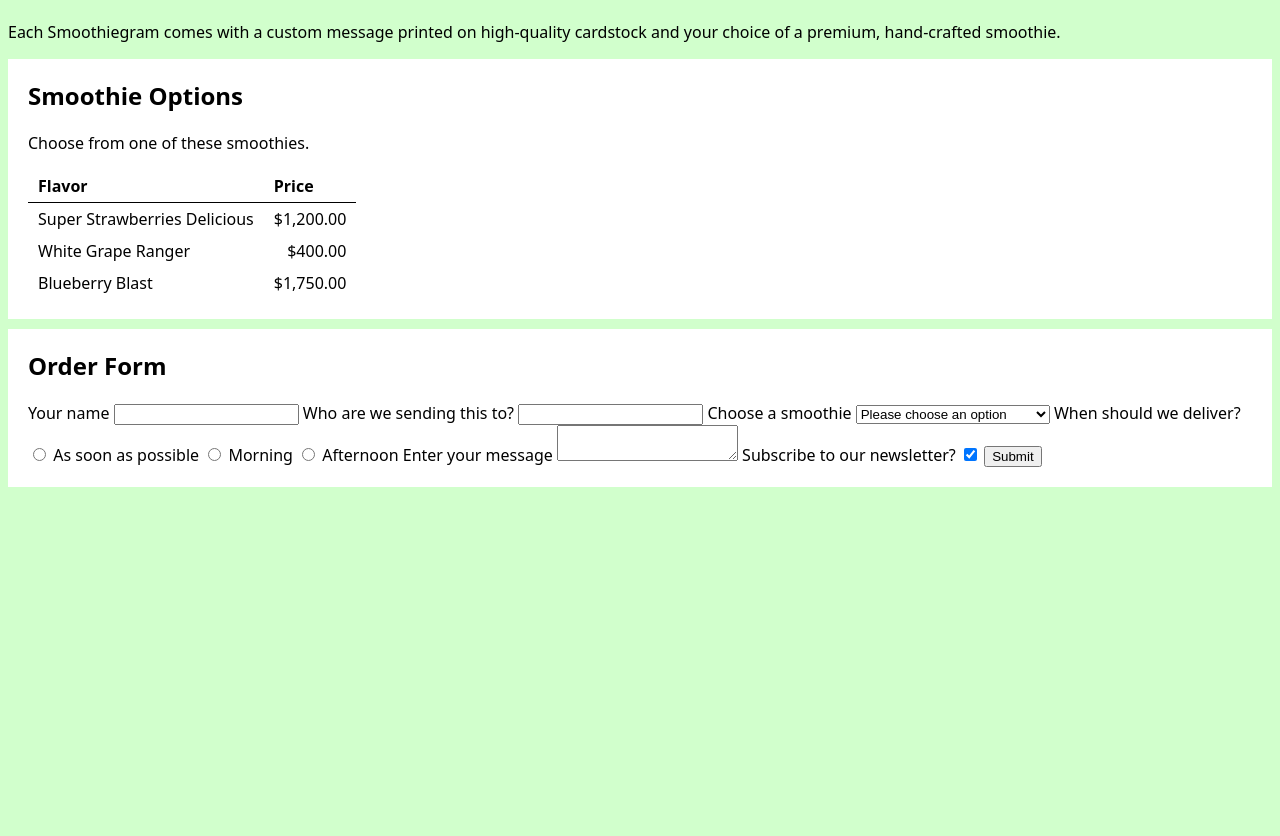
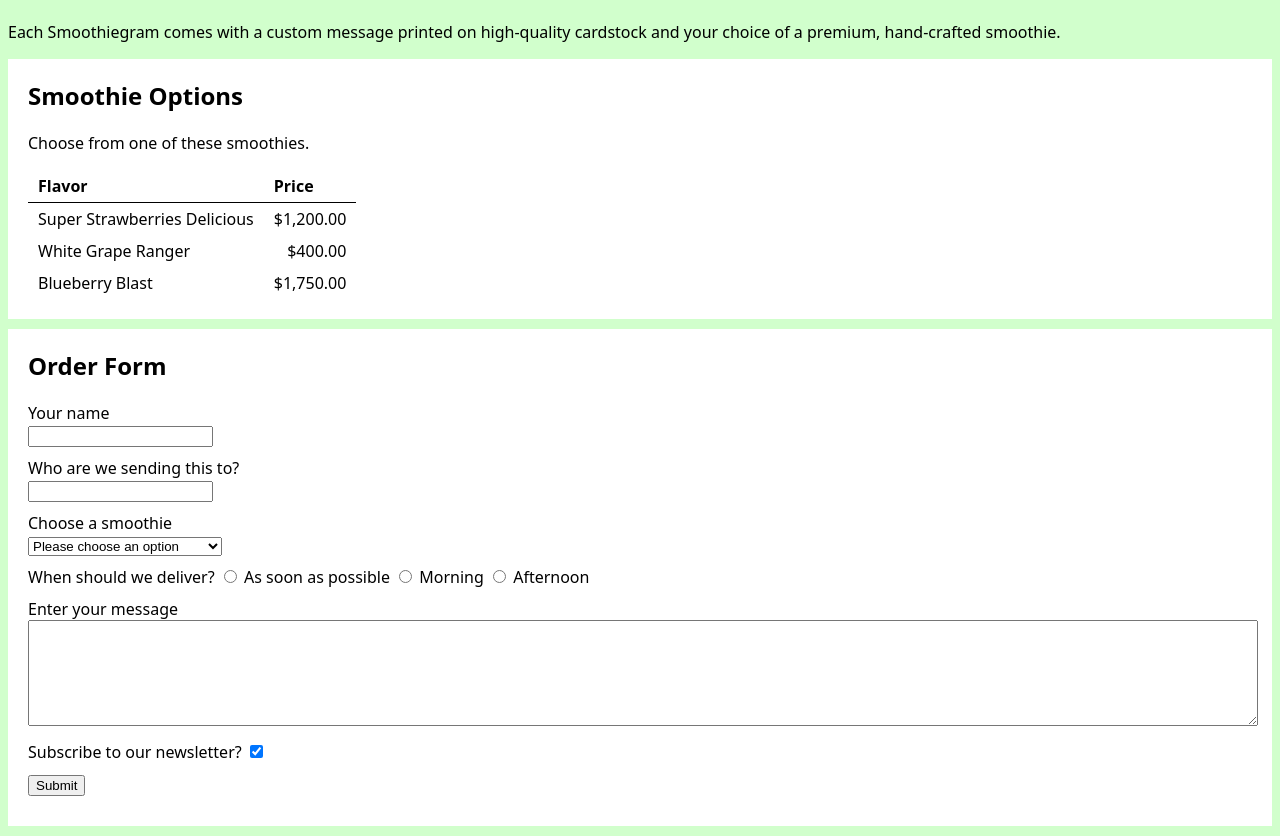
Before and after one commit to ScottBiscuit/wb-html-css-basics, a plain HTML site: page index.html in a window 1280 px wide. Shown: the part 124-960 px from the top of the page. Before the commit the page ends 800 px from the top, so only its background shows below. Drawn offline with Linux system fonts and the light colour scheme.

```diff
--- a/index.html
+++ b/index.html
@@ -8,6 +8,7 @@
   </head>
 
   <body>
+    <div id="container">
     <header>
       <h1>Order a Smoothiegram</h1>
       <p class="lead">There's no better way to show a loved one you care than with a
@@ -20,7 +21,6 @@
       <section>
         <h2>Smoothie Options</h2>
         <p>Choose from one of these smoothies.</p>
-
         <table>
           <thead>
             <tr>
@@ -42,49 +42,52 @@
               <td class="price">$1,750.00</td>
             </tr>
           </tbody>
-
-
-
-
         </table>
       </section>
 
       <section>
         <h2>Order Form</h2>
         <form>
-
+          <div class="form-group">
             <label>Your name</label>
             <input type="text" name="sender">
-
+          </div>
+          <div class="form-group">
             <label>Who are we sending this to?</label>
             <input type="text" name="recipient">
-
+          </div>
+          <div class="form-group">
             <label>Choose a smoothie</label>
             <select name="smoothie">
-          <option value="">Please choose an option</option>
+            <option value="Please choose an option">Please choose an option</option>
             <option value="super strawberries delicious">Super Strawberries Delicious</option>
             <option value="white grape ranger">White Grape Ranger</option>
             <option value="blueberry blast">Blueberry Blast</option>
             </select>
-
+          </div>
+          <div class="form-group">
             <span>When should we deliver?</span>
             <input type="radio" name="delivery-time" value="asap">
-        <label>As soon as possible</label>
+            <label class="inline-label">As soon as possible</label>
             <input type="radio" name="delivery-time" value="am">
-        <label>Morning</label>
+            <label class="inline-label">Morning</label>
             <input type="radio" name="delivery-time" value="pm">
-        <label>Afternoon</label>
-
+            <label class="inline-label">Afternoon</label>
+          </div>
+          <div class="form-group">
             <label>Enter your message</label>
             <textarea name="message"></textarea>
-
-        <label>Subscribe to our newsletter?</label>
+          </div>
+          <div class="form-group">
+            <label class="inline-label">Subscribe to our newsletter?</label>
             <input type="checkbox" name="subscribe" value="yes" checked>
-
+          </div>
+          <div class="form-group">
             <button type="submit">Submit</button>
-
+          </div>
         </form>
       </section>
     </main>
+    </div>
   </body>
 </html>
--- a/styles.css
+++ b/styles.css
@@ -27,7 +27,8 @@ table {
     border-collapse: collapse;
 }
 
-th, td {
+th,
+td {
     padding: 5px 10px;
 }
 
@@ -36,3 +37,26 @@ th, td {
 td.price  {
     text-align: end;
 }
+
+.form-group {
+    margin-bottom: 10px;
+}
+
+label {
+    display: block;
+}
+
+label.inline-label {
+    display: inline;
+}
+
+textarea {
+    width: 100%;
+    min-height: 100px;
+}
+
+div.container {
+    max-width: 800px;
+    margin-right: auto;
+    margin-left: auto;
+}
```
Lines whose indentation alone changed are shown as unchanged.
